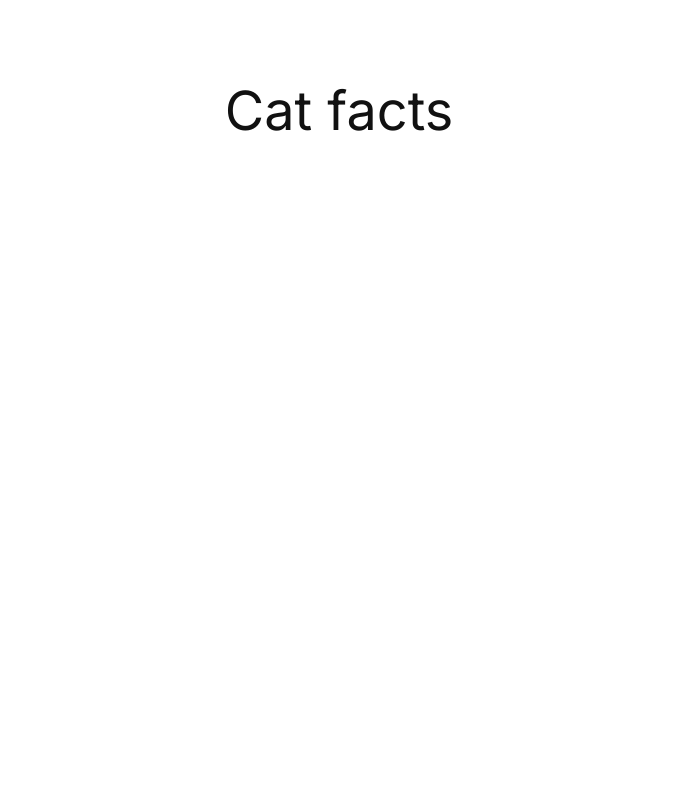
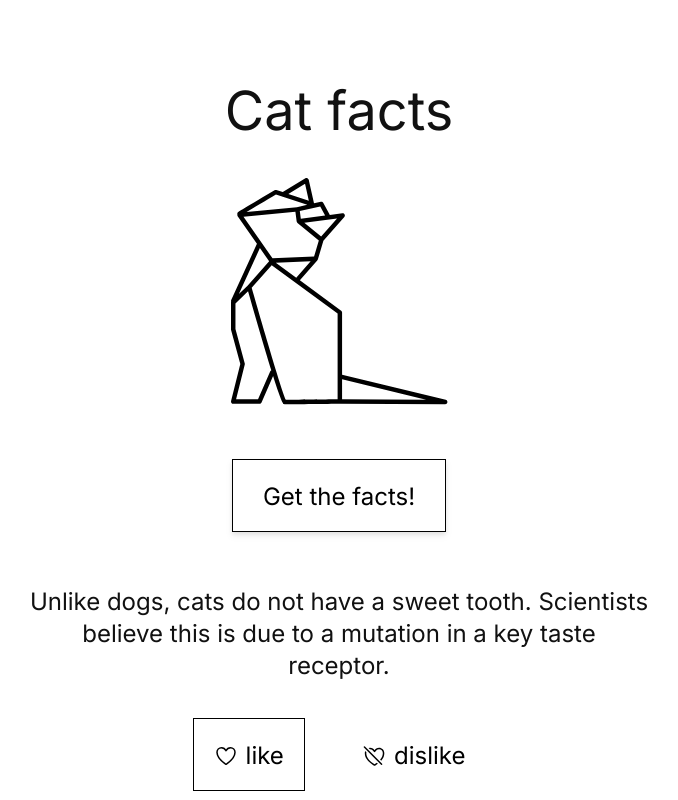
Before and after one commit to endibendi/catFacts, a Next.js app in the folder cat-facts/: page / in a window 1280 px wide. Shown: the top 800 px of the page, without its empty margins (301-979 px from the left). Built offline with nearby package versions, Linux system fonts and the light colour scheme.

Commit message:
CF - sitebuild - basic components

```diff
--- /dev/null
+++ b/cat-facts/components/FactCardComponent.tsx
@@ -0,0 +1,53 @@
+import styled from "styled-components";
+import LikeButton from "../components/LikeButton";
+import { IoHeartDislikeOutline, IoHeartOutline } from "react-icons/io5";
+
+const FactCard = styled.div`
+  margin-bottom: 54px;
+
+  &:last-of-type {
+    margin-bottom: 0;
+  }
+`;
+
+const Text = styled.p`
+  margin-top: 0;
+  margin-bottom: 36px;
+  font-size: 24px;
+  line-height: 32px;
+  text-align: center;
+`;
+
+const LikeButtonContainer = styled.div`
+  margin: auto;
+  display: flex;
+  align-items: center;
+  justify-content: space-between;
+  max-width: 330px;
+`;
+
+const FactCardComponent = () => {
+  return (
+    <FactCard>
+      <Text>
+        Unlike dogs, cats do not have a sweet tooth. Scientists believe this is
+        due to a mutation in a key taste receptor.
+      </Text>
+      <LikeButtonContainer>
+        <LikeButton
+          title="like"
+          primary
+          onClick={() => {}}
+          icon={<IoHeartOutline />}
+        />
+        <LikeButton
+          title="dislike"
+          onClick={() => {}}
+          icon={<IoHeartDislikeOutline />}
+        />
+      </LikeButtonContainer>
+    </FactCard>
+  );
+};
+
+export default FactCardComponent;
--- /dev/null
+++ b/cat-facts/components/LikeButton.tsx
@@ -0,0 +1,38 @@
+import { ReactElement } from "react";
+import styled from "styled-components";
+
+const Button = styled.button<{ primary }>`
+  display: flex;
+  align-items: center;
+  margin: auto;
+  padding: 22px 20px 20px 20px;
+  border: ${({ primary }) => (primary ? "1px solid #000" : "none")};
+  background-color: #fff;
+  font-family: inherit;
+  font-size: 24px;
+`;
+
+const Icon = styled.span`
+  width: 24px;
+  height: 24px;
+  line-height: 24px;
+  margin-right: 8px;
+`;
+
+type TProps = {
+  title: string;
+  onClick: () => void;
+  primary?: boolean;
+  icon: ReactElement;
+};
+
+const LikeButton = ({ title, onClick, primary = false, icon }: TProps) => {
+  return (
+    <Button onClick={onClick} primary={primary}>
+      <Icon>{icon}</Icon>
+      {title}
+    </Button>
+  );
+};
+
+export default LikeButton;
--- /dev/null
+++ b/cat-facts/components/PrimaryButton.tsx
@@ -0,0 +1,23 @@
+import styled from "styled-components";
+
+const Button = styled.button`
+  margin: auto;
+  padding: 22px 30px 20px 30px;
+  border: 1px solid #000;
+  background-color: #fff;
+  font-family: inherit;
+  font-size: 24px;
+  filter: drop-shadow(0 4px 3px rgb(0 0 0 / 0.07))
+    drop-shadow(0 2px 2px rgb(0 0 0 / 0.06));
+`;
+
+type TProps = {
+  title: string;
+  onClick: () => void;
+};
+
+const PrimaryButton = ({ title, onClick }: TProps) => {
+  return <Button onClick={onClick}>{title}</Button>;
+};
+
+export default PrimaryButton;
--- a/cat-facts/package.json
+++ b/cat-facts/package.json
@@ -9,6 +9,7 @@
     "next": "latest",
     "react": "^18.2.0",
     "react-dom": "^18.2.0",
+    "react-icons": "^4.4.0",
     "styled-components": "^5.3.5"
   },
   "devDependencies": {
--- a/cat-facts/pages/_app.tsx
+++ b/cat-facts/pages/_app.tsx
@@ -1,7 +1,7 @@
 import type { AppProps } from "next/app";
 import { ThemeProvider, DefaultTheme } from "styled-components";
 import "./_app.css";
-import GlobalStyle from "../components/globalstyles";
+import GlobalStyle from "../styles/globalstyles";
 
 const theme: DefaultTheme = {
   colors: {
--- a/cat-facts/screens/LandingScreenComponent.tsx
+++ b/cat-facts/screens/LandingScreenComponent.tsx
@@ -1,12 +1,32 @@
+import styled from "styled-components";
 import Head from "next/head";
-import Cards from "../components/cards";
-import {
-  CodeTag,
-  Container,
-  Description,
-  Main,
-  Title,
-} from "../components/sharedstyles";
+import { Container, Main, Title } from "../styles/sharedstyles";
+import PrimaryButton from "../components/PrimaryButton";
+import FactCardComponent from "../components/FactCardComponent";
+
+const HeroSection = styled.section`
+  margin-top: 80px;
+`;
+
+const HeroImage = styled.div`
+  margin: 36px auto 0 auto;
+  display: flex;
+  align-items: center;
+  justify-content: center;
+  max-width: 150px;
+`;
+
+const ButtonContainer = styled.div`
+  margin-top: 54px;
+  margin-bottom: 54px;
+  display: flex;
+  align-items: center;
+  justify-content: center;
+`;
+
+const ContentSection = styled.section`
+  margin-bottom: 54px;
+`;
 
 const LandingScreenComponent = () => {
   return (
@@ -21,7 +41,28 @@ const LandingScreenComponent = () => {
       </Head>
       <Main>
         <Container>
-          <Title>Cat facts</Title>
+          <HeroSection>
+            <Title>Cat facts</Title>
+            <HeroImage>
+              <img src="/cat-illustration.svg" />
+            </HeroImage>
+            <ButtonContainer>
+              <PrimaryButton title="Get the facts!" onClick={() => {}} />
+            </ButtonContainer>
+          </HeroSection>
+
+          <ContentSection>
+            <FactCardComponent />
+            <FactCardComponent />
+            <FactCardComponent />
+            <FactCardComponent />
+            <FactCardComponent />
+            <FactCardComponent />
+            <FactCardComponent />
+            <FactCardComponent />
+            <FactCardComponent />
+            <FactCardComponent />
+          </ContentSection>
         </Container>
       </Main>
     </>
--- a/cat-facts/components/globalstyles.tsx
+++ b/cat-facts/styles/globalstyles.tsx
@@ -16,6 +16,10 @@ const GlobalStyle = createGlobalStyle`
   * {
     box-sizing: border-box;
   }
+
+  button {
+    cursor: pointer;
+  }
 `;
 
 export default GlobalStyle;
--- a/cat-facts/components/sharedstyles.tsx
+++ b/cat-facts/styles/sharedstyles.tsx
@@ -1,7 +1,10 @@
 import styled from "styled-components";
 
 const Container = styled.div`
-  padding-top: 80px;
+  margin: auto;
+  min-width: 330px;
+  max-width: 680px;
+  padding: 0 30px;
   min-height: 100vh;
 `;
 
```
Also changed, not shown: cat-facts/components/cards.tsx (deleted, +0 -49 lines), cat-facts/public/cat-illustration.svg (added), 1 other file (tests, documents, lock files or other folders).
